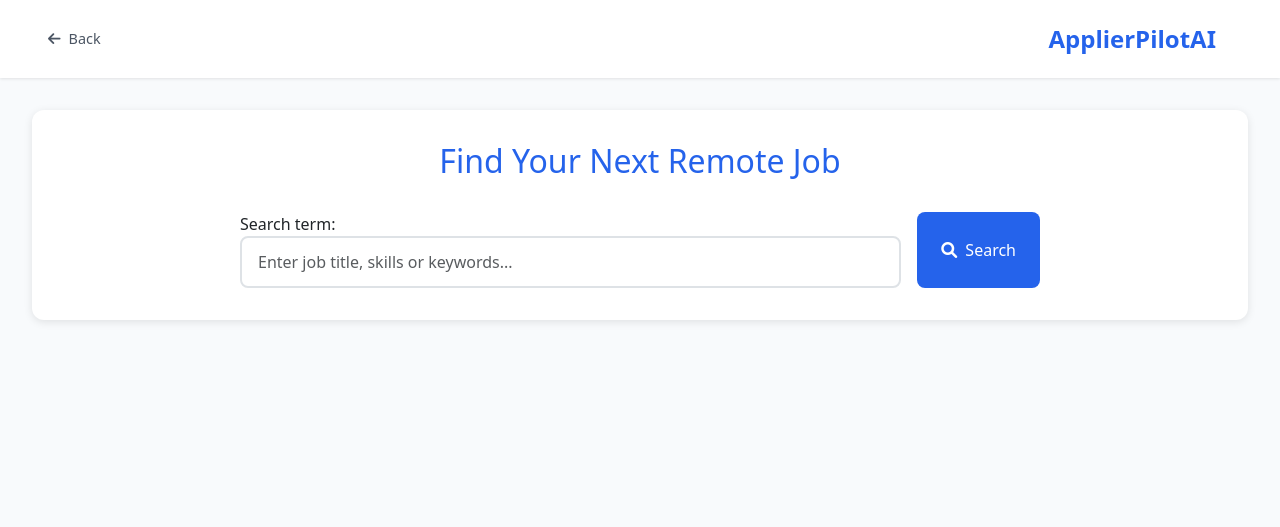
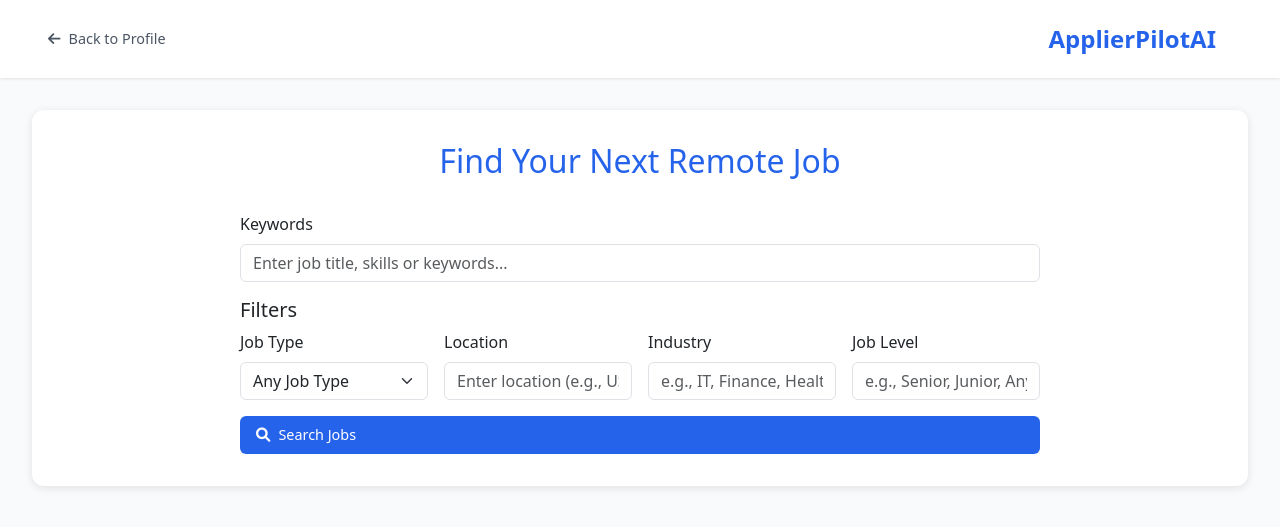
Before and after one commit to UCCS-SP25-CS4300-CS5300-1/Group-4-spring-2025, a Django app: page /dashboard/ in a window 1280 px wide. Shown: the top 527 px of the page. Run offline with Django 4.2, Linux system fonts and the light colour scheme; the visitor is signed in with stand-in values (Sample User, id 1).

Commit message:
implemented searching with filters

```diff
--- a/myproject/home/forms.py
+++ b/myproject/home/forms.py
@@ -1,13 +1,64 @@
 from django import forms
+from django.core.exceptions import ValidationError
+
+JOB_TYPE_CHOICES = [
+    ('', 'Any Job Type'),
+    ('Full-Time', 'Full-Time'),
+    ('Part-Time', 'Part-Time'),
+    ('Contract', 'Contract'),
+]
 
 class SearchJobForm(forms.Form):
     search_term = forms.CharField(
         max_length=100,
+        required=False, # Allow searching with only filters
         widget=forms.TextInput(attrs={
             'placeholder': 'Enter job title, skills or keywords...',
             'class': 'form-control'
         })
     )
+    job_type = forms.ChoiceField(
+        choices=JOB_TYPE_CHOICES,
+        required=False,
+        widget=forms.Select(attrs={'class': 'form-select'})
+    )
+    location = forms.CharField(
+        max_length=100,
+        required=False,
+        widget=forms.TextInput(attrs={
+            'placeholder': 'Enter location (e.g., USA, Remote)',
+            'class': 'form-control'
+        })
+    )
+    industry = forms.CharField(
+        max_length=100,
+        required=False,
+        widget=forms.TextInput(attrs={
+            'placeholder': 'e.g., IT, Finance, Healthcare',
+            'class': 'form-control'
+        })
+    )
+    job_level = forms.CharField( # Consider ChoiceField if levels are known
+        max_length=50,
+        required=False,
+        widget=forms.TextInput(attrs={
+            'placeholder': 'e.g., Senior, Junior, Any',
+            'class': 'form-control'
+        })
+    )
+
+    def clean(self):
+        cleaned_data = super().clean()
+        search_term = cleaned_data.get('search_term')
+        job_type = cleaned_data.get('job_type')
+        location = cleaned_data.get('location')
+        industry = cleaned_data.get('industry')
+        job_level = cleaned_data.get('job_level')
+
+        if(not (search_term or job_type or location or industry or job_level)):
+            raise ValidationError("Please enter a search term or select at least one filter.")
+
+        return cleaned_data
 
 
 class InterviewResponseForm(forms.Form):
--- a/myproject/home/templates/home/dashboard.html
+++ b/myproject/home/templates/home/dashboard.html
@@ -285,9 +285,9 @@
         experience.</p>
 </div>
 <nav class="navbar">
-    <a href="/" class="back-button">
+    <a href="{% url 'profile' %}" class="back-button">
         <i class="fas fa-arrow-left"></i>
-        Back
+        Back to Profile
     </a>
     <div class="navbar-brand">
         <a href="/" class="navbar-brand">ApplierPilotAI</a>
@@ -311,13 +311,34 @@
             <div class="search-container">
                 <form method="post" class="search-form">
                     {% csrf_token %}
-                    <div class="search-input-group">
-                        {{ form.as_p }}
-                        <button type="submit" class="btn-primary">
-                            <i class="fas fa-search"></i>
-                            Search
-                        </button>
+                    <div class="mb-3">
+                        <label for="{{ form.search_term.id_for_label }}" class="form-label">Keywords</label>
+                        {{ form.search_term }}
                     </div>
+
+                    <h5>Filters</h5>
+                    <div class="row g-3 mb-3">
+                        <div class="col-md-3">
+                            <label for="{{ form.job_type.id_for_label }}" class="form-label">Job Type</label>
+                            {{ form.job_type }}
+                        </div>
+                        <div class="col-md-3">
+                            <label for="{{ form.location.id_for_label }}" class="form-label">Location</label>
+                            {{ form.location }}
+                        </div>
+                        <div class="col-md-3">
+                            <label for="{{ form.industry.id_for_label }}" class="form-label">Industry</label>
+                            {{ form.industry }}
+                        </div>
+                        <div class="col-md-3">
+                            <label for="{{ form.job_level.id_for_label }}" class="form-label">Job Level</label>
+                            {{ form.job_level }}
+                        </div>
+                    </div>
+                    <button type="submit" class="btn btn-primary w-100">
+                        <i class="fas fa-search"></i>
+                        Search Jobs
+                    </button>
                 </form>
             </div>
         </div>
@@ -327,7 +348,7 @@
                 <div class="jobs-header">
                     <h3>Search Results</h3>
                 </div>
-                <div> class="job-grid">
+                <div class="job-grid">
                     {% for job in job_list %}
                         <div class="job-card">
                             <div class="job-header">
@@ -346,15 +367,29 @@
                                     </div>
                                 </div>
                             </div>
-                            <div> class="job-meta">
-                                <span><i class="fas fa-map-marker-alt"></i>{{ job.location }}</span>
+                            <div class="job-meta">
+                                <span><i class="fas fa-map-marker-alt"></i>{{ job.location|default:'N/A' }}</span>
                                 {% if job.salary_display %}
                                     <span><i class="fas fa-money-bill-wave"></i>{{ job.salary_display }}</span>
                                 {% endif %}
                                 {% if job.job_type %}
-                                    <span><i class="fas fa-clock"></i>{{ job.job_type }}</span>
+                                    <span><i class="fas fa-clock"></i>{{ job.job_type|default:'' }}</span>
+                                {% endif %}
+                                {% if job.industry %}
+                                    <span><i class="fas fa-industry"></i>{{ job.industry }}</span>
+                                {% endif %}
+                                {% if job.job_level %}
+                                    <span><i class="fas fa-level-up-alt"></i>{{ job.job_level }}</span>
+                                {% endif %}
+                                {% if job.published_at %}
+                                    <span><i class="fas fa-calendar-alt"></i>{{ job.published_at|date:"M d, Y" }}</span>
                                 {% endif %}
                             </div>
+                            {% if job.description %}
+                            <p class="job-description-excerpt mt-2 text-muted">
+                                {{ job.description|striptags|truncatewords_html:25 }}
+                            </p>
+                            {% endif %}
                             <div class="d-flex justify-content-between mt-3">
                                 <a href="{{ job.url }}" target="_blank" class="btn-primary">
                                     <i class="fas fa-external-link-alt"></i>
--- a/myproject/home/templates/home/index.html
+++ b/myproject/home/templates/home/index.html
@@ -56,9 +56,9 @@
                 <h1>Supercharge Your Job Applications with AI</h1>
                 <p>Use cutting-edge AI tools to craft perfect resumes, compelling cover letters, and prepare for interviews like a pro.</p>
                 {% if user.is_authenticated %}
-                    <a href="{% url 'dashboard' %}" class="cta-button">Access AI Tools</a>
+                    <a href="{% url 'dashboard' %}" class="cta-button">Search for Jobs</a>
                 {% else %}
-                    <a href="{% url 'register' %}" class="cta-button">Start Using AI Tools</a>
+                    <a href="{% url 'register' %}" class="cta-button">Sign Up</a>
                 {% endif %}
             </div>
             <div class="hero-image">
--- a/myproject/home/views.py
+++ b/myproject/home/views.py
@@ -15,14 +15,38 @@ def index(request):
 
 @login_required
 def dashboard(request):
-    form = SearchJobForm()
+    initial_data = {}
+
+    if(hasattr(request.user, 'userprofile')):
+        initial_data['job_type'] = getattr(request.user.userprofile, 'default_job_type', '')
+        initial_data['location'] = getattr(request.user.userprofile, 'default_location', '')
+        initial_data['industry'] = getattr(request.user.userprofile, 'default_industry', '')
+        initial_data['job_level'] = getattr(request.user.userprofile, 'default_job_level', '')
+
+    form = SearchJobForm(initial=initial_data)
     job_list = []
+    params = {}
 
-    if request.method == "POST":
-        form = SearchJobForm(request.POST)
-        if form.is_valid():
-            search_term = form.cleaned_data['search_term']
-            job_list = JobicyService.search_jobs(search_term)
+    if(request.method == "POST"):
+        form = SearchJobForm(request.POST, initial=initial_data) # Keep initial data for redisplay
+        if(form.is_valid()):
+            search_term = form.cleaned_data.get('search_term', '')
+            job_type = form.cleaned_data.get('job_type', '')
+            location = form.cleaned_data.get('location', '')
+            industry = form.cleaned_data.get('industry', '')
+            job_level = form.cleaned_data.get('job_level', '')
+
+            if(job_type):
+                params['jobType'] = job_type
+            if(location):
+                params['geo'] = location
+            if(industry):
+                params['jobIndustry'] = industry
+            if(job_level):
+                params['jobLevel'] = job_level
+
+            if(search_term or params):
+                job_list = JobicyService.search_jobs(search_term, params)
 
     context = {
         'form': form,
```
Also changed, not shown: myproject/home/models.py (+7 -5 lines), myproject/home/services.py (+11 -10 lines), myproject/home/tests.py (+3 -4 lines), myproject/home/migrations/0010_joblisting_industry_joblisting_job_level_and_more.py (added).
